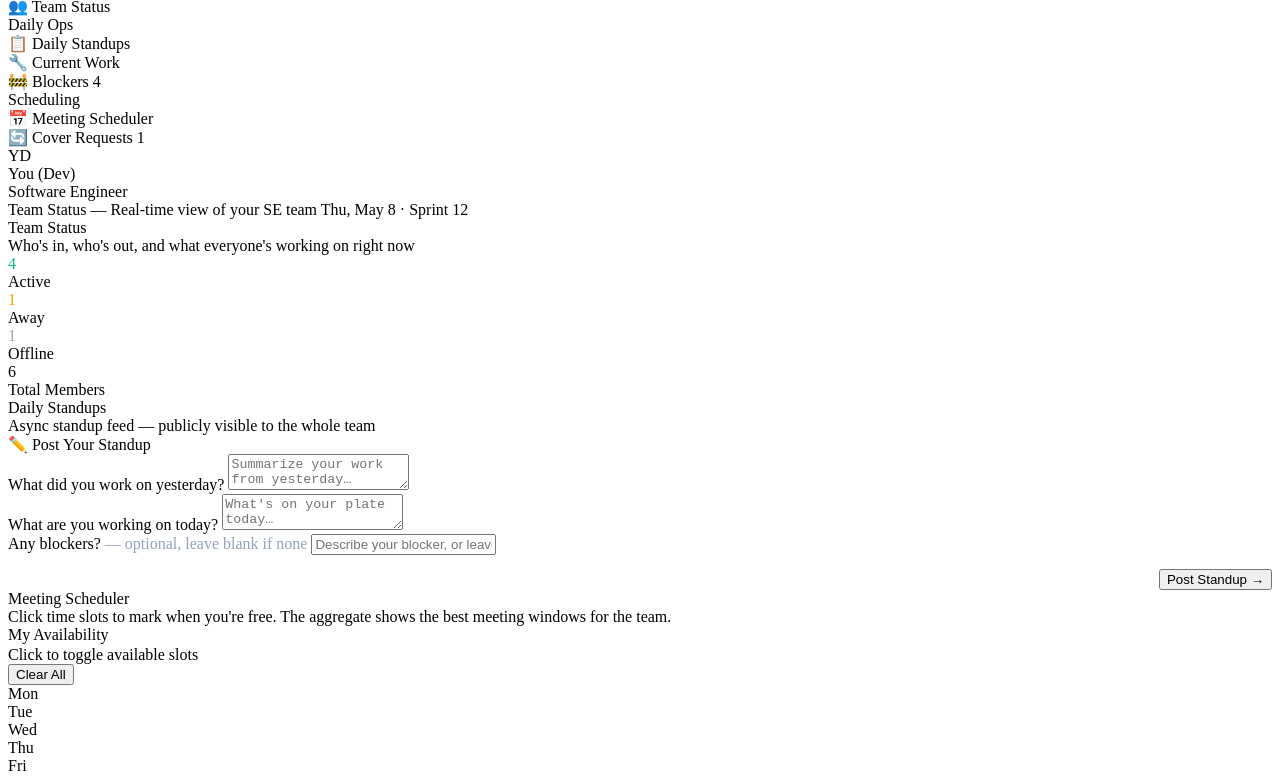
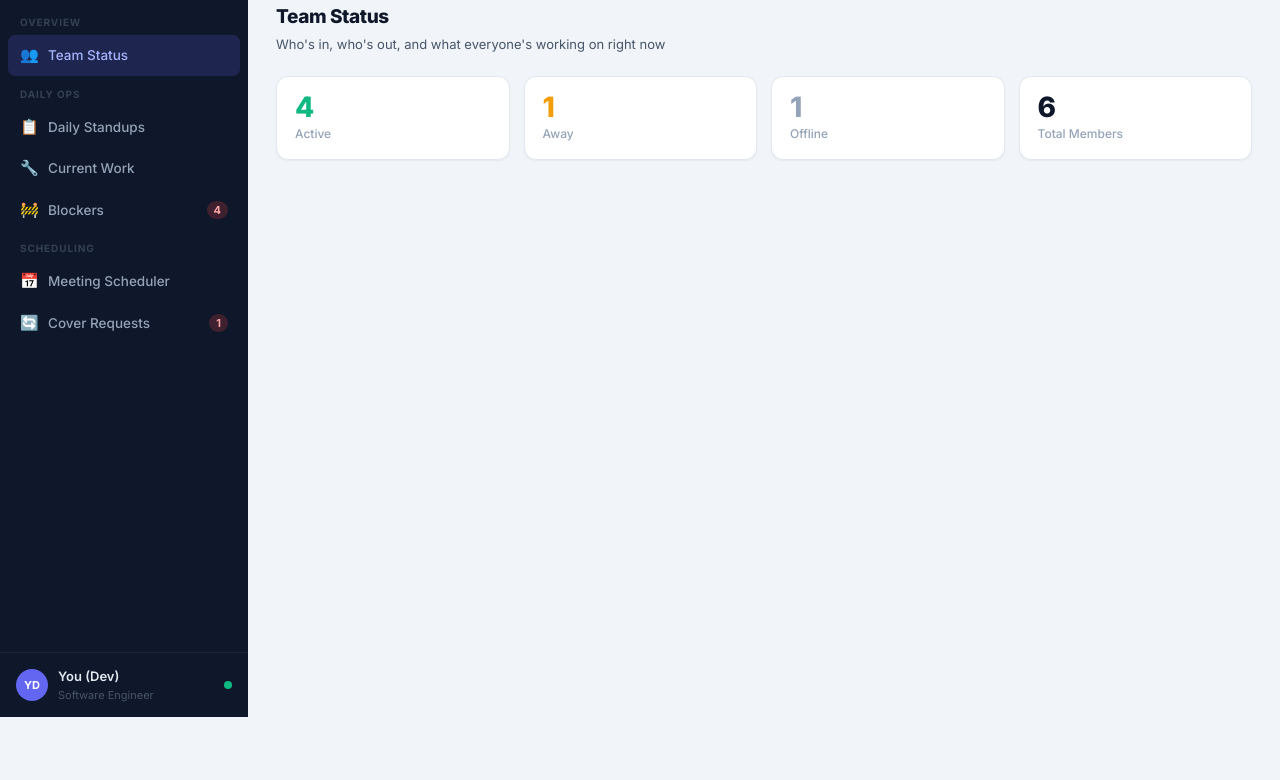
Before and after one commit to cse110-sp26-group12/CSE110-Project, a plain HTML site: page research/josh-prototype/josh-prototype.html in a window 1280 px wide. Shown: the part 83-863 px from the top of the page. After the commit the page ends 800 px from the top, so only its background shows below. Drawn offline with Linux system fonts and the light colour scheme; files whose address does not match are found by name.

Commit message:
fixed html to properly reference CSS

```diff
--- a/research/josh-prototype/josh-prototype.html
+++ b/research/josh-prototype/josh-prototype.html
@@ -7,7 +7,7 @@
   <title>SitRep — SE Team Hub</title>
   <link rel="preconnect" href="https://fonts.googleapis.com">
   <link href="https://fonts.googleapis.com/css2?family=Inter:wght@400;500;600;700;800&display=swap" rel="stylesheet">
-  <link rel="stylesheet" href="styles.css">
+  <link rel="stylesheet" href="josh-prototype.css">
 </head>
 <body>
 <div id="app">
```
